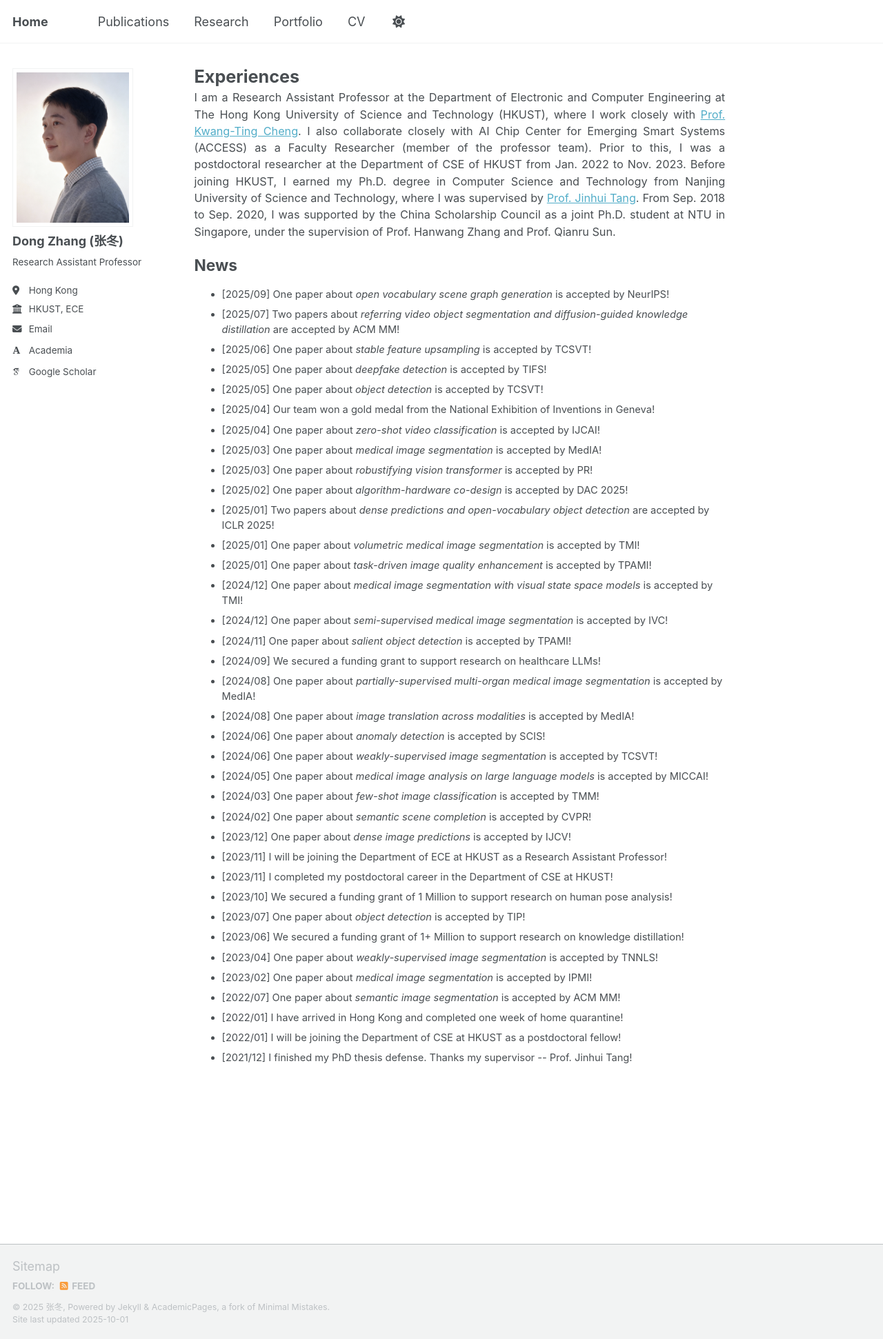
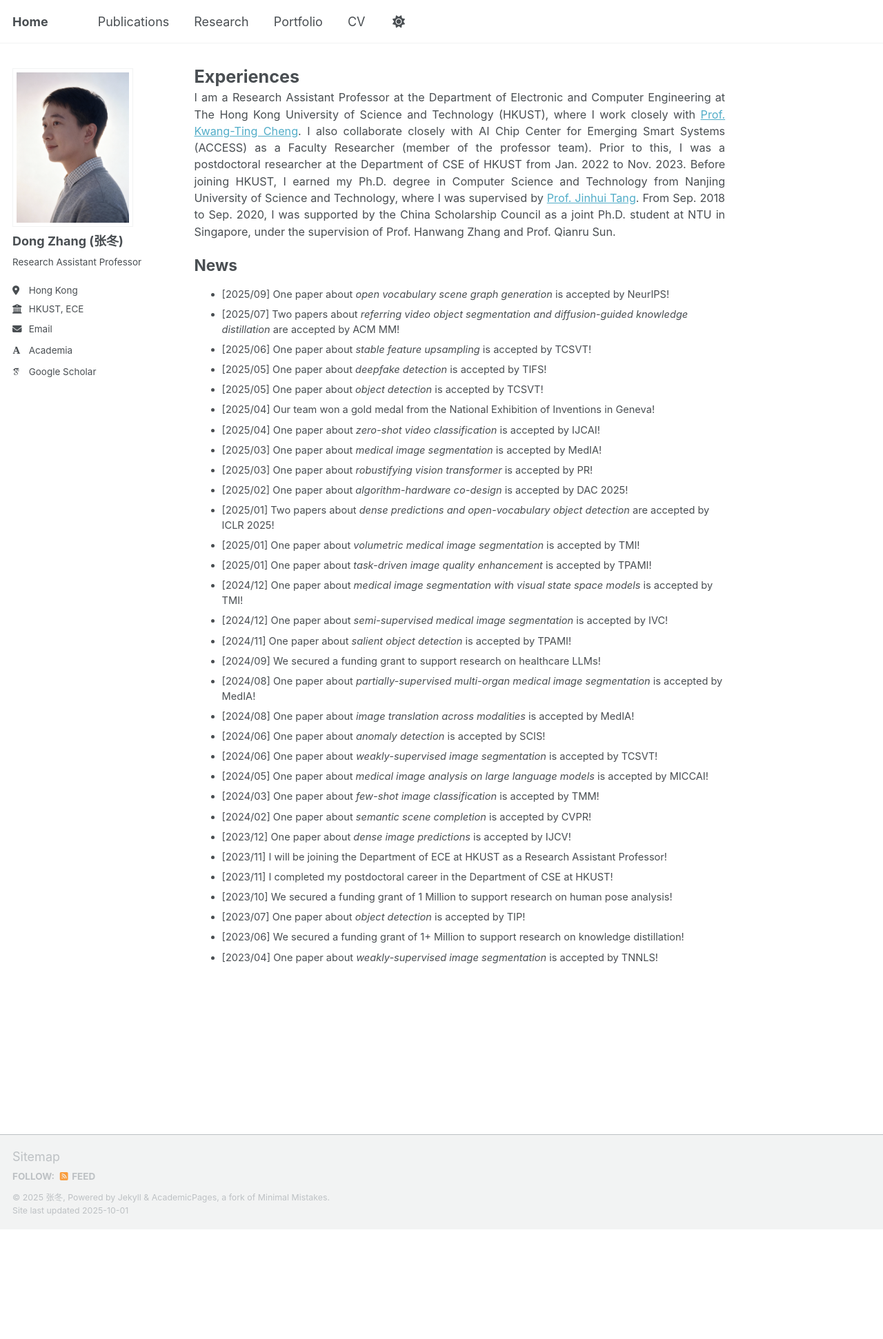
Before and after one commit to dongzhang89/dongzhang89.github.io, a Jekyll site: the page built from _pages/about.md, in a window 1280 px wide. Shown: the whole page at 69% size. Built offline with Jekyll 4.4.1, drawn with Linux system fonts in a browser that asks for light colours; some web fonts are replaced; a script that is not in the unit is left out; after the commit the page ends 1783 px from its top, so only the background shows below that.

Commit message:
Update about.md

```diff
--- a/_pages/about.md
+++ b/_pages/about.md
@@ -67,7 +67,7 @@ I am a Research Assistant Professor at the Department of Electronic and Computer
 </div>
 
 # News
-<div class="news-div has-news-scrollbar" style="overflow-y: auto; max-height: auto; height: auto;">
+<div class="news-div has-news-scrollbar" style="overflow-y: auto; max-height: 1000px; height: auto;">
     <ul class="news-list">
         <li class="news-item">
             <span class="news-date">[2025/09]</span>
```
